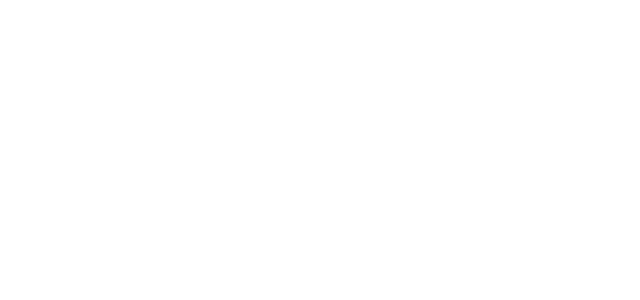
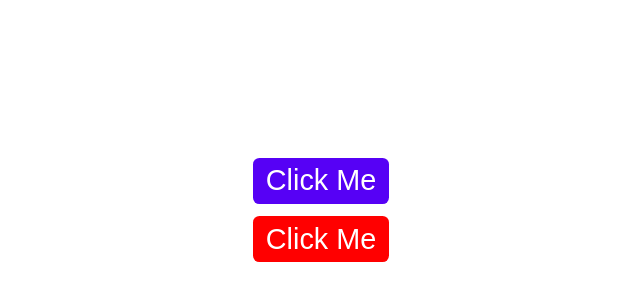
Before and after one commit to TheSh4h/Framer-workout, a React (Vite) app: page / in a window 1280 px wide. Shown: the part 198-498 px from the top of the page, without its empty margins (319-959 px from the left). Built offline with nearby package versions, Linux system fonts and the light colour scheme.

Commit message:
Gestures done

```diff
--- a/src/components/Gestures.jsx
+++ b/src/components/Gestures.jsx
@@ -1,7 +1,36 @@
+import { MotionConfig, motion } from "framer-motion";
+
 const Gestures = () => {
     return (
-        <div>
+        <div
+            style={{
+                display: "grid",
+                placeContent: "center",
+                height: "100vh",
+                gap: "0.8rem",
+            }}
+        >
+            <MotionConfig
+              transition={{
+                duration: 0.125,
+                ease: "easeInOut",
+            }}
+            >
+                <motion.button
+                whileHover={{scale: 1.05}}
+                whileTap={{scale: 0.95, rotate: "2.5deg"}}
+                className="example-button">
+                    Click Me
+                </motion.button>
 
+                <motion.button
+                whileHover={{scale: 1.15}}
+                whileTap={{scale: 0.85, rotate: "-2.5deg"}}
+                style={{backgroundColor: "red"}}
+                className="example-button">
+                    Click Me
+                </motion.button>
+            </MotionConfig>
         </div>
      );
 }
```
